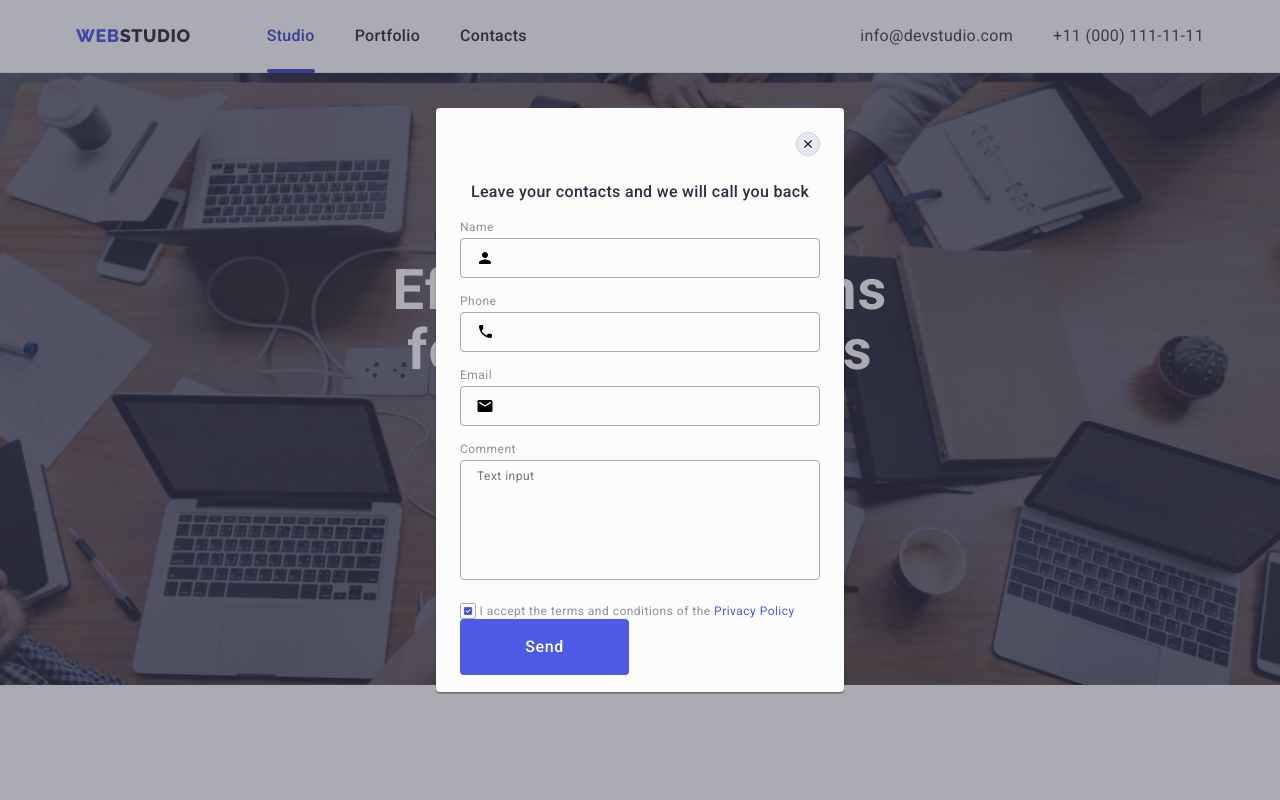
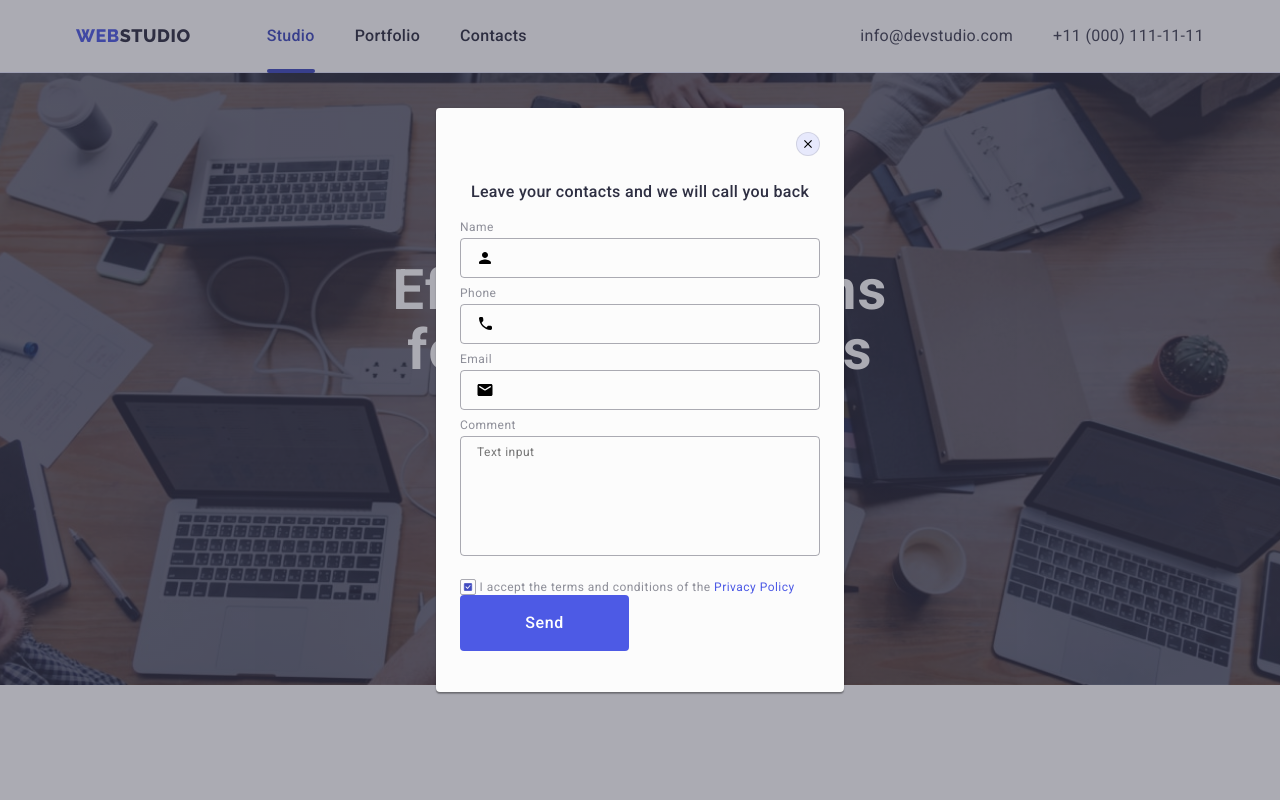
Before and after one commit to Roman-Lviv/goit-markup-hw-05, a plain HTML site: page index.html in a window 1280 px wide. Both pictures are taken after a click on the button "Order Service". Shown: the top 800 px of the page. Drawn offline with nearby package versions, Linux system fonts and the light colour scheme.

Commit message:
git add.

```diff
--- a/css/styles.css
+++ b/css/styles.css
@@ -913,6 +913,9 @@ fill: currentColor;
 }
 
 .modal-form {
+  margin-bottom: 8px;
+}
+.modal-form-comment {
   margin-bottom: 16px;
 }
 
--- a/index.html
+++ b/index.html
@@ -425,7 +425,7 @@
             </svg>
           </div>
         </div>
-        <div class="modal-form">
+        <div class="modal-form-comment">
           <label class="modal-form-name" for="user-comment">Comment</label>
           <textarea class="coment-text" id="user-comment" name="user-comment" placeholder="Text input"></textarea>
         </div>
```
